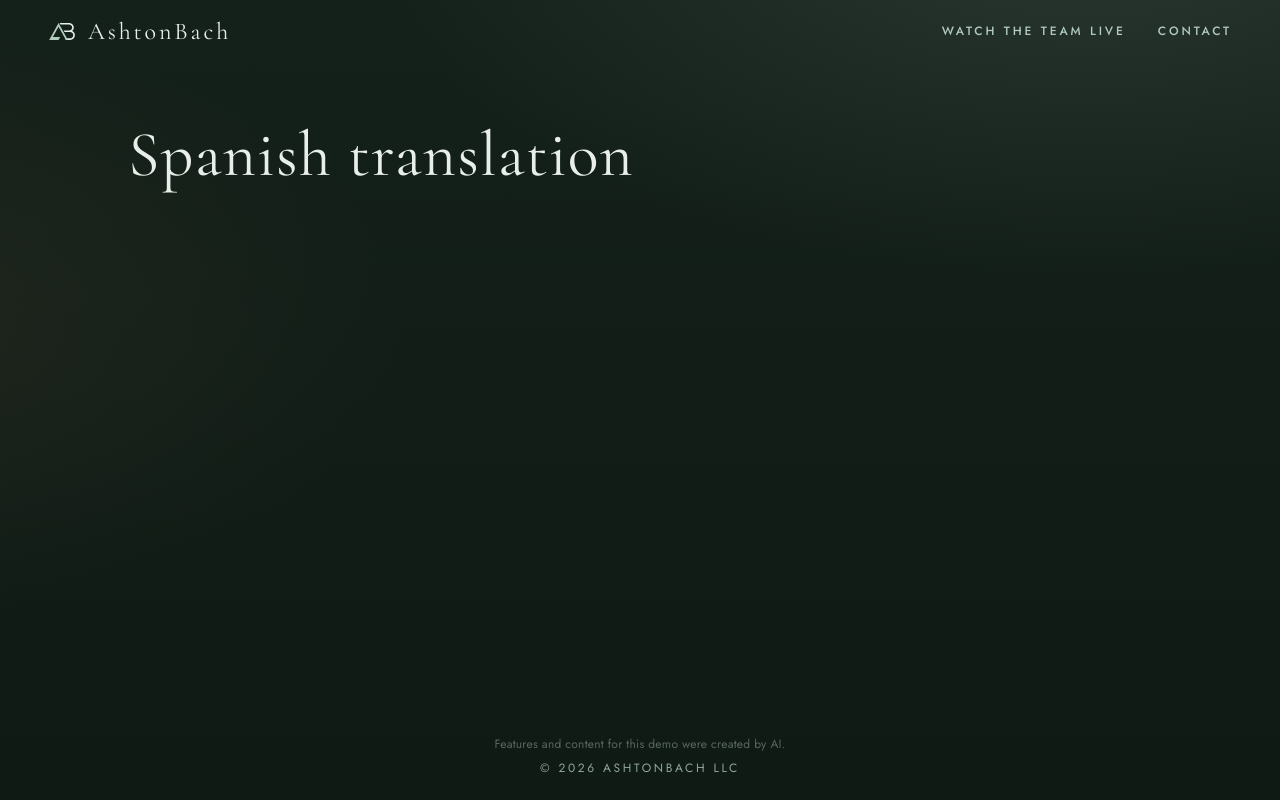
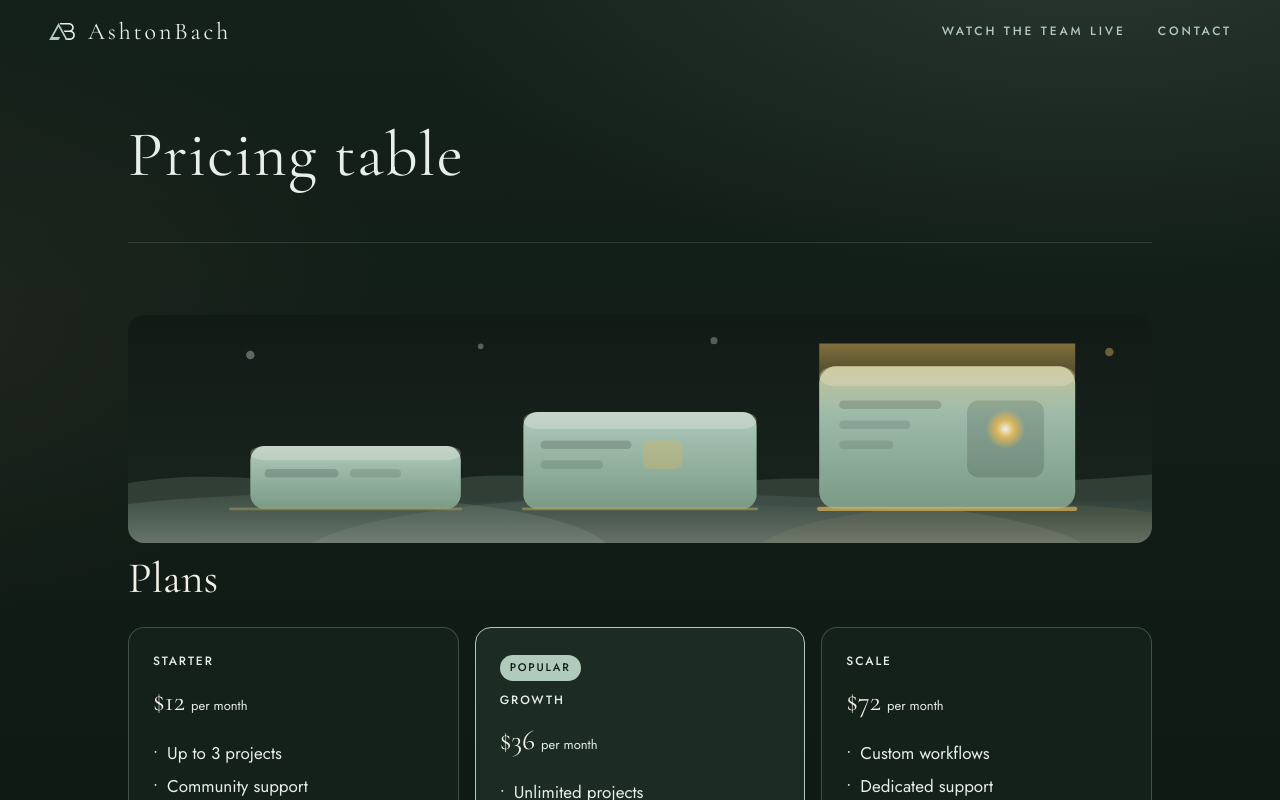
Before and after one commit to ashtonbach/agent-showcase, a Next.js app: page / in a window 1280 px wide. Shown: the top 800 px of the page. Built offline with nearby package versions, Linux system fonts and the light colour scheme.

Commit message:
Feature: Pricing table (Author: Alder)
Co-authored-by: AshtonBach Coder <ashtonbach-coder@users.noreply.github.com>

```diff
--- a/app/lab/current.json
+++ b/app/lab/current.json
@@ -1 +1 @@
-{"slug":"spanish-translation"}
+{"slug":"pricing-table"}
--- /dev/null
+++ b/app/lab/pricing-table/index.tsx
@@ -0,0 +1,86 @@
+"use client";
+
+import { useEffect, useRef, useState } from "react";
+
+type Tier = {
+  name: string;
+  price: string;
+  best?: boolean;
+  items: string[];
+};
+
+const TIERS: Tier[] = [
+  { name: "Starter", price: "$12", items: ["Up to 3 projects", "Community support", "Basic analytics"] },
+  { name: "Growth", price: "$36", best: true, items: ["Unlimited projects", "Priority support", "Advanced analytics"] },
+  { name: "Scale", price: "$72", items: ["Custom workflows", "Dedicated support", "Audit logs"] },
+];
+
+const css = `
+.lab-pt{width:min(960px,100%);margin:8px auto 56px;color:#F2EFE6}
+.lab-pt h2{font-family:var(--serif);font-weight:400;font-size:30px;margin:16px 0 24px;color:#F2EFE6}
+.lab-art{display:block;width:100%;height:auto;aspect-ratio:9/2;border-radius:16px;object-fit:cover}
+.lab-fb{display:block;width:100%;aspect-ratio:9/2;border-radius:16px;background:#1A2820}
+.lab-tiers{list-style:none;display:grid;grid-template-columns:repeat(3,1fr);gap:16px;padding:0;margin:0}
+.lab-card{border:1px solid rgba(176,203,188,.28);border-radius:16px;padding:24px;background:#14201A;color:#F2EFE6}
+.lab-card[data-best]{border-color:var(--sage,#9BB8A8);background:#1C2C24}
+.lab-name{font-family:var(--sans);font-weight:500;letter-spacing:.16em;text-transform:uppercase;font-size:12px;margin:0 0 8px;color:#E8EEE9}
+.lab-price{font-family:var(--serif);font-size:28px;margin:0;color:#F2EFE6}
+.lab-price span{font-family:var(--sans);font-size:13px;font-weight:400;margin-left:6px;color:#E8EEE9}
+.lab-items{margin:16px 0 0}
+.lab-items p{margin:6px 0 0;padding-left:14px;position:relative;color:#E8EEE9}
+.lab-items p:before{content:"•";position:absolute;left:0;color:#E8EEE9}
+.lab-badge{display:inline-block;background:var(--sage,#9BB8A8);color:#121A16;font-family:var(--sans);font-weight:500;letter-spacing:.16em;text-transform:uppercase;font-size:11px;border-radius:999px;padding:4px 10px;margin:0 0 10px}
+.lab-note{margin:24px 0 0;font-size:14px;color:#E8EEE9}
+@media (max-width:760px){.lab-tiers{grid-template-columns:1fr}}
+@media (prefers-reduced-motion:reduce){.lab-pt,.lab-pt *{animation:none;transition:none}}
+`;
+
+function Art() {
+  const [ok, setOk] = useState(true);
+  const ref = useRef<HTMLImageElement>(null);
+  useEffect(() => {
+    const el = ref.current;
+    if (el && el.complete && el.naturalWidth === 0) setOk(false);
+  }, []);
+  if (!ok) return <span data-art="fallback" className="lab-fb" aria-hidden="true" />;
+  return (
+    <img
+      ref={ref}
+      data-art="image"
+      className="lab-art"
+      src="/lab/pricing-table/header.svg"
+      width={720}
+      height={160}
+      alt=""
+      onError={() => setOk(false)}
+    />
+  );
+}
+
+export default function PricingTable() {
+  return (
+    <section className="lab-pt" data-lab="pricing-table" aria-labelledby="lab-pt-title">
+      <style>{css}</style>
+      <Art />
+      <h2 id="lab-pt-title">Plans</h2>
+      <ul className="lab-tiers">
+        {TIERS.map((t) => (
+          <li key={t.name} className="lab-card" {...(t.best ? { "data-best": "true" } : {})}>
+            {t.best ? <span className="lab-badge">Popular</span> : null}
+            <p className="lab-name">{t.name}</p>
+            <p className="lab-price">
+              {t.price}
+              <span>per month</span>
+            </p>
+            <div className="lab-items">
+              {t.items.map((item) => (
+                <p key={item}>{item}</p>
+              ))}
+            </div>
+          </li>
+        ))}
+      </ul>
+      <p className="lab-note">Example data: these plans are illustrative; the showcase sells nothing.</p>
+    </section>
+  );
+}
--- a/app/page.tsx
+++ b/app/page.tsx
@@ -1,3 +1,4 @@
+import Lab from "./lab/pricing-table";
 import { readDemoKey, demoTitle } from "./demo-name";
 const demoKey = readDemoKey();
 const demoName = demoTitle();
@@ -5,7 +6,7 @@ export default function Page() {
   return (
     <div className="page-stack">
       <h1 className="demo-title" data-i18n={demoKey}>{demoName}</h1>
-      {/* lab:slot */}
+      <Lab /> {/* lab:slot */}
     </div>
   );
 }
```
